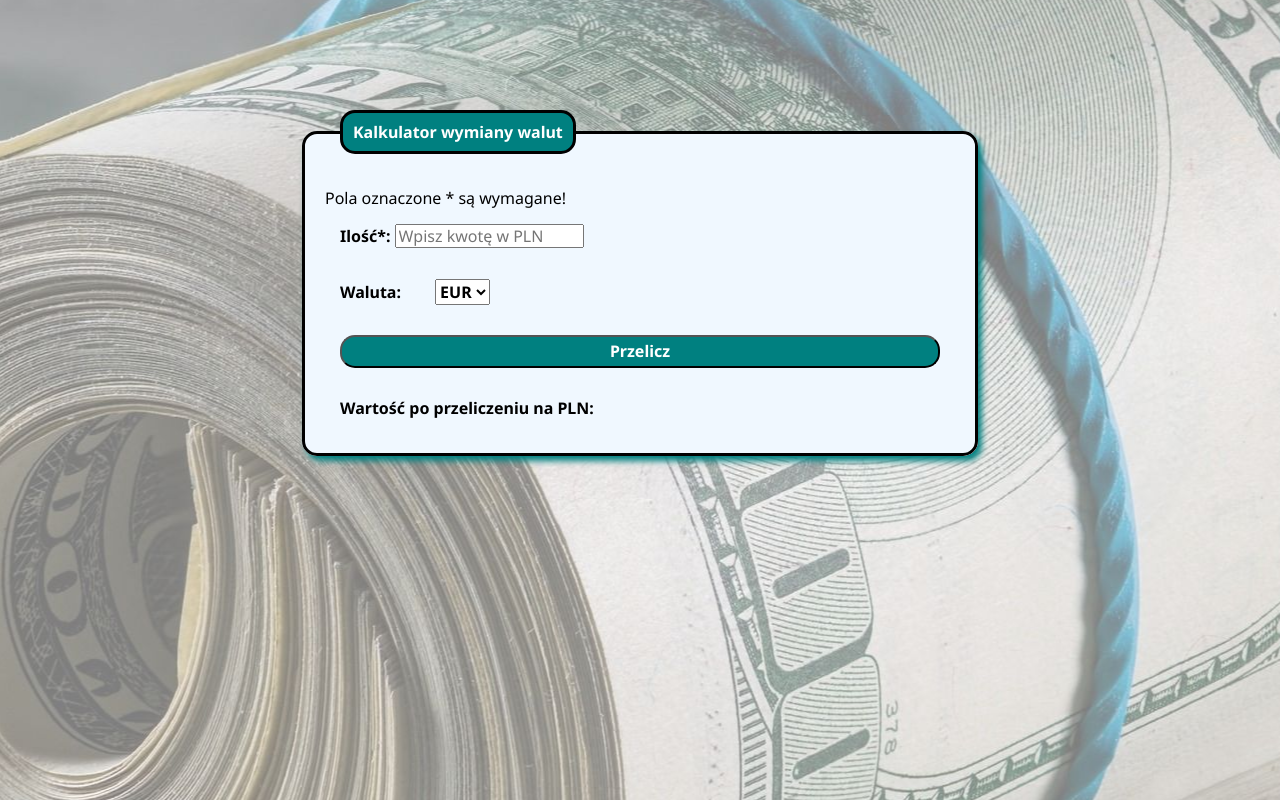
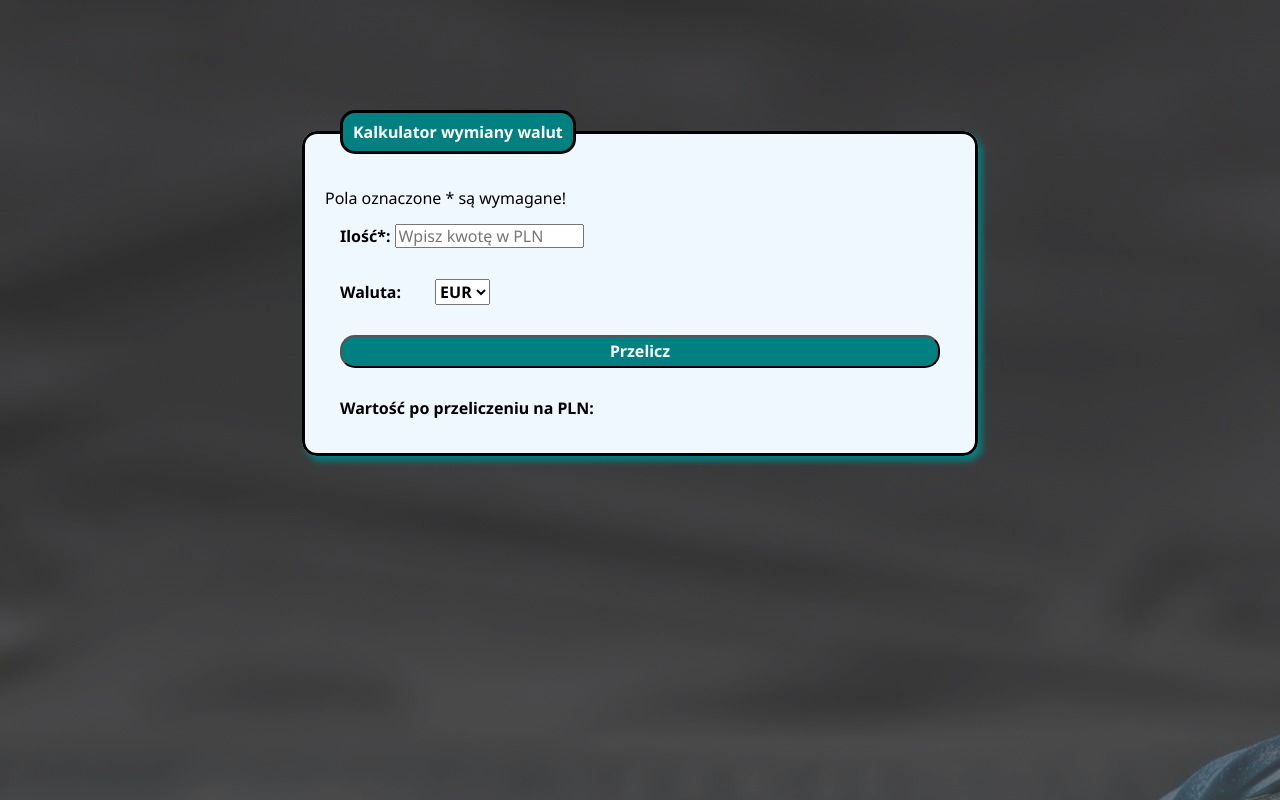
Before and after one commit to jedal1ty/Currency-converter, a plain HTML site: page index.html in a window 1280 px wide. Drawn offline with nearby package versions, Linux system fonts and the light colour scheme.

Commit message:
changed background

```diff
--- a/css/style.css
+++ b/css/style.css
@@ -12,10 +12,8 @@ html {
 .container {
     padding: 110px;
     font-family: 'Noto Sans';
-    background-image: url(../images/background.jpeg);
+    background-image: url(../images/bg2.jpeg);
     background-repeat: no-repeat;
-    background-position: center ;
-
 }
 
 .fieldset {
```
Also changed, not shown: images/bg2.jpeg (added).
